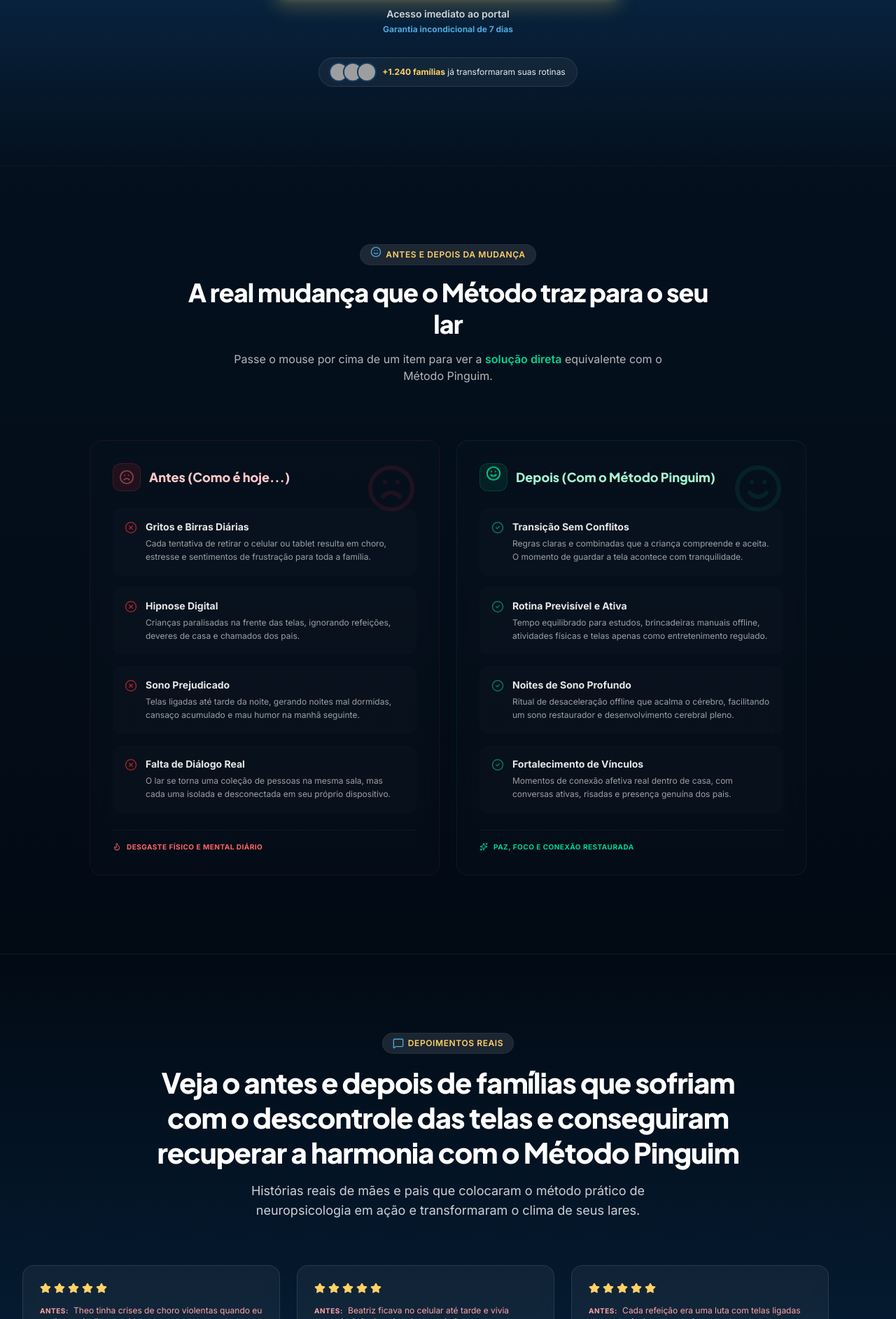
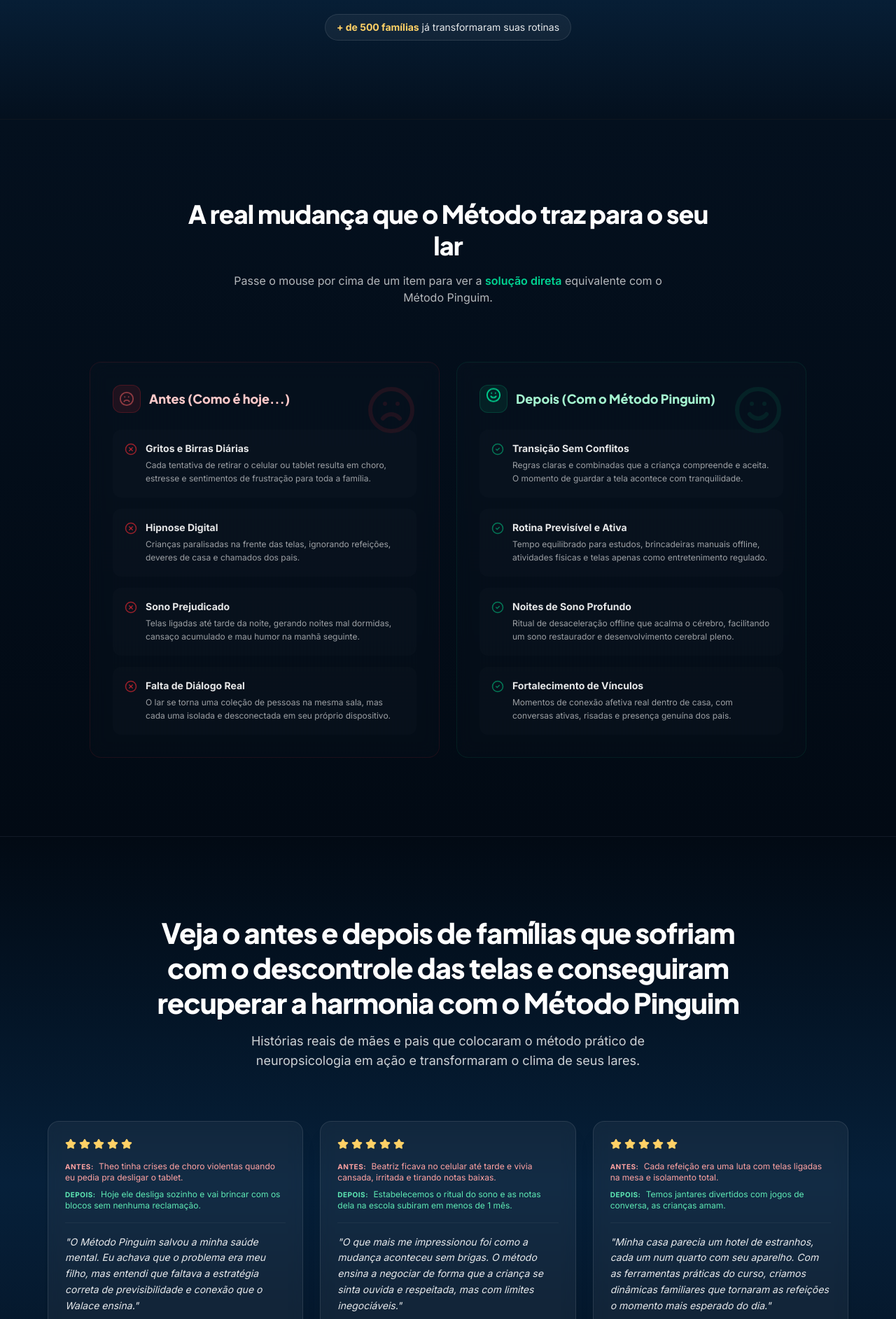
Before and after one commit to renato1303/lp-metodo-pinguim, a React (Vite) app: page / in a window 1280 px wide. Shown: the part 895-2780 px from the top of the page at 70% size. Built offline with nearby package versions, Linux system fonts and the light colour scheme; grey boxes are pictures that could not be loaded.

Commit message:
feat: add testimonials carousel and declutter UI
Implement a responsive carousel in the testimonials section and remove decorative header badges from multiple components to improve visual clarity and conversion focus.

```diff
--- a/src/components/AntesDepois.tsx
+++ b/src/components/AntesDepois.tsx
@@ -72,16 +72,6 @@ export default function AntesDepois() {
 
         {/* Title / Badge */}
         <div className="mx-auto max-w-3xl text-center mb-12 sm:mb-20">
-          <motion.div
-            initial={{ opacity: 0, y: 15 }}
-            whileInView={{ opacity: 1, y: 0 }}
-            viewport={{ once: true }}
-            transition={{ duration: 0.5 }}
-            className="inline-flex items-center gap-1.5 rounded-full bg-white/10 border border-white/5 px-3.5 py-1.5 text-xs font-semibold uppercase tracking-wider text-brand-accent mb-4"
-          >
-            <Smile className="h-4 w-4 text-brand-light animate-bounce" />
-            <span>Antes e Depois da Mudança</span>
-          </motion.div>
 
           <motion.h2
             initial={{ opacity: 0, y: 20 }}
@@ -177,11 +167,6 @@ export default function AntesDepois() {
                 })}
               </div>
             </div>
-
-            <div className="mt-6 pt-4 border-t border-white/5 flex items-center gap-2 text-[10px] text-red-400 font-bold uppercase tracking-wider">
-              <Flame size={12} />
-              <span>Desgaste físico e mental diário</span>
-            </div>
           </motion.div>
 
           {/* Card DEPOIS - Com o Método Pinguim */}
@@ -254,11 +239,6 @@ export default function AntesDepois() {
                 })}
               </div>
             </div>
-
-            <div className="mt-6 pt-4 border-t border-white/5 flex items-center gap-2 text-[10px] text-emerald-400 font-bold uppercase tracking-wider">
-              <Sparkles size={12} className="animate-spin-slow" />
-              <span>Paz, foco e conexão restaurada</span>
-            </div>
           </motion.div>
 
         </div>
--- a/src/components/ComoAcessar.tsx
+++ b/src/components/ComoAcessar.tsx
@@ -12,10 +12,6 @@ export default function ComoAcessar() {
 
         {/* Title */}
         <div className="mx-auto max-w-3xl text-center mb-10 sm:mb-16">
-          <div className="inline-flex items-center gap-1.5 rounded-full bg-white/10 border border-white/5 px-3.5 py-1.5 text-xs font-semibold uppercase tracking-wider text-brand-accent mb-4">
-            <Mail className="h-4 w-4 text-brand-light animate-bounce" />
-            <span>Fluxo de Acesso</span>
-          </div>
           <h2 className="font-display text-2xl sm:text-3xl font-extrabold tracking-tight text-white sm:text-4xl">
             Compre agora e receba seu acesso no e-mail imediatamente!
           </h2>
--- a/src/components/Depoimentos.tsx
+++ b/src/components/Depoimentos.tsx
@@ -1,5 +1,6 @@
-import React from "react";
-import { MessageSquare, Star, User, ArrowRight } from "lucide-react";
+import React, { useState, useEffect } from "react";
+import { Star, ChevronLeft, ChevronRight } from "lucide-react";
+import { motion } from "motion/react";
 
 interface Testimonial {
   id: string;
@@ -107,6 +108,35 @@ function TestimonialAvatar({ src, name }: { src: string; name: string }) {
 }
 
 export default function Depoimentos() {
+  const [activeIndex, setActiveIndex] = useState(0);
+  const [visibleCount, setVisibleCount] = useState(3);
+
+  useEffect(() => {
+    const handleResize = () => {
+      if (window.innerWidth < 640) {
+        setVisibleCount(1);
+      } else if (window.innerWidth < 1024) {
+        setVisibleCount(2);
+      } else {
+        setVisibleCount(3);
+      }
+    };
+    handleResize();
+    window.addEventListener("resize", handleResize);
+    return () => window.removeEventListener("resize", handleResize);
+  }, []);
+
+  const maxIndex = Math.max(0, TESTIMONIALS.length - visibleCount);
+  const safeActiveIndex = Math.min(activeIndex, maxIndex);
+
+  const prev = () => {
+    setActiveIndex((prev) => Math.max(prev - 1, 0));
+  };
+
+  const next = () => {
+    setActiveIndex((prev) => Math.min(prev + 1, maxIndex));
+  };
+
   return (
     <section className="bg-gradient-to-b from-[#020a14] via-[#06203a] to-[#040e1b] py-20 lg:py-28 border-t border-white/5 relative overflow-hidden">
       {/* Decorative accents for visual rhythm */}
@@ -115,11 +145,7 @@ export default function Depoimentos() {
       <div className="mx-auto max-w-7xl px-6 sm:px-8">
 
         {/* Title and Subtitle */}
-        <div className="mx-auto max-w-4xl text-center mb-16">
-          <div className="inline-flex items-center gap-1.5 rounded-full bg-white/10 border border-white/5 px-3.5 py-1.5 text-xs font-semibold uppercase tracking-wider text-brand-accent mb-4">
-            <MessageSquare className="h-4 w-4 text-brand-light" />
-            <span>Depoimentos Reais</span>
-          </div>
+        <div className="mx-auto max-w-4xl text-center mb-10 sm:mb-16">
           <h2 className="font-display text-3xl font-extrabold tracking-tight text-white sm:text-4xl lg:text-[40px] lg:leading-tight">
             Veja o antes e depois de famílias que sofriam com o descontrole das telas e conseguiram recuperar a harmonia com o Método Pinguim
           </h2>
@@ -128,19 +154,21 @@ export default function Depoimentos() {
           </p>
         </div>
 
-        {/* Helper visual indicator for mobile scroll */}
-        <div className="flex justify-center items-center gap-1.5 text-xs text-brand-light/70 mb-6 sm:hidden animate-pulse">
-          <span>Arraste para o lado para ver mais</span>
-          <ArrowRight className="h-3.5 w-3.5" />
-        </div>
-
-        {/* Testimonials Grid */}
-        <div className="flex overflow-x-auto snap-x snap-mandatory gap-6 pb-6 -mx-6 px-6 sm:mx-0 sm:px-0 sm:grid sm:grid-cols-2 lg:grid-cols-3 max-w-6xl mx-auto scrollbar-none scroll-smooth">
+        {/* Carousel Slider */}
+        <div className="relative max-w-6xl mx-auto">
+          {/* Main viewport */}
+          <div className="overflow-hidden px-1">
+            <motion.div
+              className="flex -mx-3"
+              animate={{ x: `-${safeActiveIndex * (100 / visibleCount)}%` }}
+              transition={{ type: "spring", stiffness: 180, damping: 24 }}
+            >
               {TESTIMONIALS.map((t) => (
                 <div
                   key={t.id}
-              className="flex flex-col justify-between rounded-2xl border border-white/10 bg-white/5 p-6 hover:bg-white/10 hover:border-brand-light/30 transition-all duration-300 backdrop-blur-sm min-w-[290px] max-w-[320px] sm:min-w-0 sm:max-w-none snap-start shrink-0"
+                  className="w-full sm:w-1/2 lg:w-1/3 shrink-0 px-3 py-2"
                 >
+                  <div className="flex flex-col h-full justify-between rounded-2xl border border-white/10 bg-white/5 p-6 hover:bg-white/10 hover:border-brand-light/30 transition-all duration-300 backdrop-blur-sm shadow-xl">
                     <div>
                       {/* Rating stars */}
                       <div className="flex gap-1 text-brand-accent mb-4">
@@ -174,7 +202,49 @@ export default function Depoimentos() {
                       </div>
                     </div>
                   </div>
+                </div>
               ))}
+            </motion.div>
+          </div>
+
+          {/* Navigation Controls */}
+          <div className="flex flex-col sm:flex-row items-center justify-between gap-6 mt-10 px-3">
+            {/* Dots */}
+            <div className="flex gap-2.5">
+              {[...Array(maxIndex + 1)].map((_, idx) => (
+                <button
+                  key={idx}
+                  onClick={() => setActiveIndex(idx)}
+                  className={`h-2.5 rounded-full transition-all duration-300 ${
+                    safeActiveIndex === idx
+                      ? "w-8 bg-brand-accent"
+                      : "w-2.5 bg-white/10 hover:bg-white/30"
+                  }`}
+                  aria-label={`Ir para slide ${idx + 1}`}
+                />
+              ))}
+            </div>
+
+            {/* Arrows */}
+            <div className="flex gap-3">
+              <button
+                onClick={prev}
+                disabled={safeActiveIndex === 0}
+                className="flex h-11 w-11 items-center justify-center rounded-full border border-white/10 bg-white/5 text-white hover:bg-brand-accent hover:text-brand-dark hover:scale-105 active:scale-95 disabled:opacity-20 disabled:pointer-events-none transition-all duration-200 shadow-lg cursor-pointer"
+                aria-label="Depoimento anterior"
+              >
+                <ChevronLeft className="h-5 w-5" />
+              </button>
+              <button
+                onClick={next}
+                disabled={safeActiveIndex >= maxIndex}
+                className="flex h-11 w-11 items-center justify-center rounded-full border border-white/10 bg-white/5 text-white hover:bg-brand-accent hover:text-brand-dark hover:scale-105 active:scale-95 disabled:opacity-20 disabled:pointer-events-none transition-all duration-200 shadow-lg cursor-pointer"
+                aria-label="Próximo depoimento"
+              >
+                <ChevronRight className="h-5 w-5" />
+              </button>
+            </div>
+          </div>
         </div>
       </div>
     </section>
--- a/src/components/Faq.tsx
+++ b/src/components/Faq.tsx
@@ -57,10 +57,6 @@ export default function Faq() {
 
         {/* Heading */}
         <div className="text-center mb-10 sm:mb-16">
-          <div className="inline-flex items-center gap-1.5 rounded-full bg-white/10 border border-white/5 px-3.5 py-1.5 text-xs font-semibold uppercase tracking-wider text-brand-accent mb-4">
-            <HelpCircle className="h-4 w-4 text-brand-light" />
-            <span>Dúvidas Comuns</span>
-          </div>
           <h2 className="font-display text-2xl sm:text-3xl font-extrabold tracking-tight text-white sm:text-4xl">
             Perguntas Frequentes
           </h2>
--- a/src/components/Hero.tsx
+++ b/src/components/Hero.tsx
@@ -21,11 +21,6 @@ export default function Hero({ onOpenCheckout }: HeroProps) {
       <div className="absolute right-10 bottom-10 -z-10 h-80 w-80 rounded-full bg-brand-accent/5 blur-[120px]" />
       <div className="mx-auto max-w-5xl px-4 sm:px-8">
         <div className="flex flex-col items-center text-center space-y-4 sm:space-y-8 max-w-4xl mx-auto fade-in-up">
-
-          <div className="inline-flex items-center gap-1.5 rounded-full bg-white/10 px-2.5 py-1 sm:px-3.5 sm:py-1.5 text-[10px] sm:text-xs font-semibold tracking-tight text-brand-accent border border-white/5">
-            <ShieldCheck className="h-3.5 w-3.5 text-brand-light animate-pulse" />
-            <span>Inscrições Abertas • Método Pinguim</span>
-          </div>
 
           <div className="space-y-3 sm:space-y-5">
             <h1 className="font-display text-2xl sm:text-4xl md:text-5xl lg:text-6xl font-extrabold tracking-tight text-white leading-snug sm:leading-tight">
@@ -71,14 +66,9 @@ export default function Hero({ onOpenCheckout }: HeroProps) {
           </div>
 
           {/* Micro social proof badge */}
-          <div className="inline-flex items-center gap-2.5 rounded-full bg-white/5 border border-white/10 px-3.5 py-1.5 sm:px-4 sm:py-2">
-            <div className="flex -space-x-1">
-              <img className="inline-block h-5 w-5 sm:h-6 sm:w-6 rounded-full ring-2 ring-brand-dark object-cover" src="https://images.unsplash.com/photo-1544005313-94ddf0286df2?q=80&w=100&auto=format&fit=crop" alt="Foto de mãe" referrerPolicy="no-referrer" />
-              <img className="inline-block h-5 w-5 sm:h-6 sm:w-6 rounded-full ring-2 ring-brand-dark object-cover" src="https://images.unsplash.com/photo-1507003211169-0a1dd7228f2d?q=80&w=100&auto=format&fit=crop" alt="Foto de pai" referrerPolicy="no-referrer" />
-              <img className="inline-block h-5 w-5 sm:h-6 sm:w-6 rounded-full ring-2 ring-brand-dark object-cover" src="https://images.unsplash.com/photo-1534528741775-53994a69daeb?q=80&w=100&auto=format&fit=crop" alt="Foto de mãe" referrerPolicy="no-referrer" />
-            </div>
-            <div className="text-left text-[10px] sm:text-xs text-white/90">
-              <span className="font-extrabold text-brand-accent">+1.240 famílias</span> já transformaram suas rotinas
+          <div className="inline-flex items-center gap-2 rounded-full bg-white/5 border border-white/10 px-4 py-2">
+            <div className="text-center text-xs sm:text-sm text-white/90">
+              <span className="font-extrabold text-brand-accent">+ de 500 famílias</span> já transformaram suas rotinas
             </div>
           </div>
 
--- a/src/components/MetodoPinguim.tsx
+++ b/src/components/MetodoPinguim.tsx
@@ -73,16 +73,7 @@ export default function MetodoPinguim() {
 
         {/* Title and Badge */}
         <div className="mx-auto max-w-3xl text-center mb-12 sm:mb-20">
-          <motion.div
-            initial={{ opacity: 0, y: 15 }}
-            whileInView={{ opacity: 1, y: 0 }}
-            viewport={{ once: true }}
-            transition={{ duration: 0.5 }}
-            className="inline-flex items-center gap-1.5 rounded-full bg-white/10 border border-white/5 px-3.5 py-1.5 text-xs font-semibold uppercase tracking-wider text-brand-accent mb-4"
-          >
-            <Award className="h-4 w-4 text-brand-light animate-pulse" />
-            <span>Método Prático & Interativo</span>
-          </motion.div>
+
           <motion.h2
             initial={{ opacity: 0, y: 20 }}
             whileInView={{ opacity: 1, y: 0 }}
--- a/src/components/NovaPerspectiva.tsx
+++ b/src/components/NovaPerspectiva.tsx
@@ -43,10 +43,6 @@ export default function NovaPerspectiva() {
 
       <div className="mx-auto max-w-7xl px-4 sm:px-8">
         <div className="mx-auto max-w-3xl text-center mb-10 sm:mb-16">
-          <div className="inline-flex items-center gap-1.5 rounded-full bg-white/10 border border-white/5 px-3.5 py-1.5 text-xs font-semibold uppercase tracking-wider text-brand-accent mb-4">
-            <Compass className="h-4 w-4 text-brand-light" />
-            <span>Colhendo os Frutos</span>
-          </div>
           <h2 className="font-display text-2xl sm:text-3xl font-extrabold tracking-tight text-white sm:text-4xl lg:text-[40px] lg:leading-tight">
             Com esse passo a passo você vai:
           </h2>
--- a/src/components/ParaQuem.tsx
+++ b/src/components/ParaQuem.tsx
@@ -25,16 +25,6 @@ export default function ParaQuem({ onOpenCheckout }: ParaQuemProps) {
 
         {/* Section Heading */}
         <div className="mx-auto max-w-3xl text-center mb-10 sm:mb-16">
-          <motion.div
-            initial={{ opacity: 0, y: 15 }}
-            whileInView={{ opacity: 1, y: 0 }}
-            viewport={{ once: true }}
-            transition={{ duration: 0.5 }}
-            className="inline-flex items-center gap-1.5 rounded-full bg-white/10 border border-white/5 px-3.5 py-1.5 text-xs font-semibold uppercase tracking-wider text-brand-accent mb-4"
-          >
-            <UserCheck className="h-4 w-4 text-brand-light" />
-            <span>Perfil do Aluno</span>
-          </motion.div>
 
           <motion.h2
             initial={{ opacity: 0, y: 20 }}
--- a/src/components/Problema.tsx
+++ b/src/components/Problema.tsx
@@ -15,10 +15,6 @@ export default function Problema({ onOpenCheckout }: ProblemaProps) {
 
         {/* Title */}
         <div className="text-center mb-12">
-          <div className="inline-flex items-center gap-1.5 rounded-full bg-white/10 border border-white/5 px-3.5 py-1.5 text-xs font-semibold uppercase tracking-wider text-brand-accent mb-4">
-            <ShieldAlert className="h-4 w-4 text-brand-light animate-pulse" />
-            <span>Uma Conversa Sincera</span>
-          </div>
           <h2 className="font-display text-3xl font-extrabold tracking-tight text-white sm:text-4xl">
             Você não aguenta mais mandar seu filho desligar o celular e receber de volta gritos, cara feia e birra?
           </h2>
--- a/src/components/RecapitulandoValor.tsx
+++ b/src/components/RecapitulandoValor.tsx
@@ -34,10 +34,6 @@ export default function RecapitulandoValor({ onOpenCheckout }: RecapitulandoValo
 
         {/* Section Heading */}
         <div className="text-center mb-8 sm:mb-12">
-          <div className="inline-flex items-center gap-1.5 rounded-full bg-white/10 border border-white/5 px-3.5 py-1.5 text-xs font-semibold uppercase tracking-wider text-brand-accent mb-4">
-            <Sparkles className="h-4 w-4 text-brand-light animate-pulse" />
-            <span>Resumo da Oferta</span>
-          </div>
           <h2 className="font-display text-2xl sm:text-3xl font-extrabold tracking-tight text-white sm:text-4xl">
             Recapitulando...
           </h2>
--- a/src/components/SobreCriador.tsx
+++ b/src/components/SobreCriador.tsx
@@ -50,9 +50,6 @@ export default function SobreCriador() {
           {/* Right Column: Founder Info */}
           <div className="lg:col-span-7 flex flex-col justify-center space-y-5 sm:space-y-6">
             <div className="space-y-1 text-center lg:text-left">
-              <span className="text-[11px] font-bold uppercase tracking-widest text-brand-accent">
-                QUEM TE COMPANHARÁ
-              </span>
               <h2 className="font-display text-2xl sm:text-3xl font-extrabold tracking-tight text-white sm:text-4xl">
                 Walace Freiman
               </h2>
```
Also changed, not shown: src/components/Entregaveis.tsx (+1 -19 lines). Lines whose indentation alone changed are shown as unchanged.
